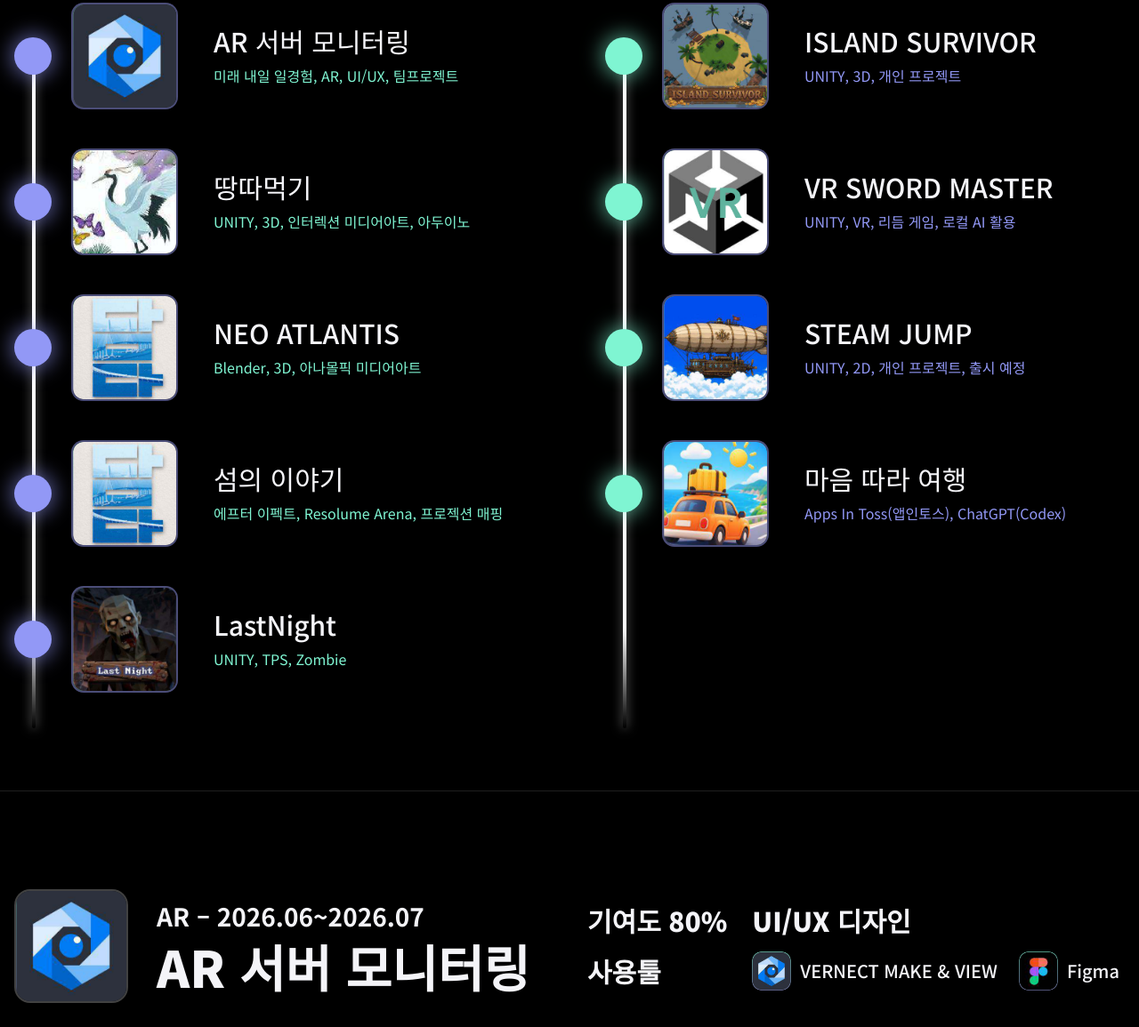
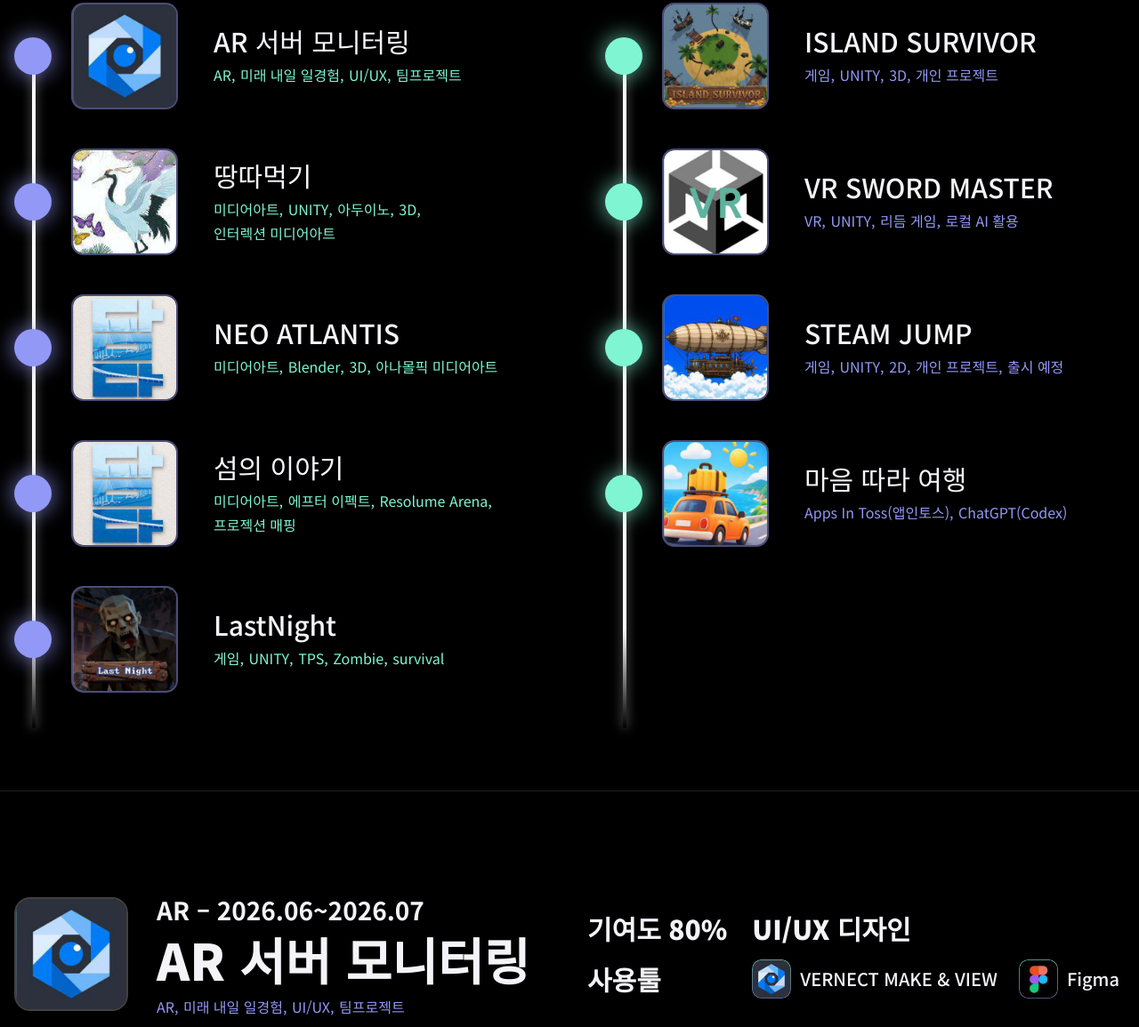
Before and after one commit to SeoSuHyeon1213/SeoSuHyeon1213, a plain HTML site: page index.html in a window 1280 px wide. Shown: the part 2057-3212 px from the top of the page at 89% size. Drawn offline with Linux system fonts and the light colour scheme.

Commit message:
Show project tags responsively and add SteamJump GitHub link

```diff
--- a/index.html
+++ b/index.html
@@ -105,11 +105,13 @@
   .edu .node:nth-child(2) { --dot: var(--mint); margin-top: 110px; }
 
   /* project list */
-  .plist { display: grid; grid-template-columns: 1fr 1fr; gap: 40px 80px; }
+  .plist { display: grid; grid-template-columns: repeat(2, minmax(0, 1fr)); gap: 40px 80px; }
   .plist .tl::before { top: 60px; }
   .plist .node { display: flex; gap: 40px; align-items: center; min-height: 120px; }
   .plist .node::before { top: 50%; transform: translateY(-50%); }
   .plist .node + .node { margin-top: 44px; }
+  .plist .summary { min-width: 0; }
+  .plist h3 { overflow-wrap: anywhere; }
   .picon {
     flex: none; width: 120px; height: 120px; border-radius: 14px; overflow: hidden;
     border: 2px solid rgba(146,152,246,.45); background: #111; transition: transform .25s, border-color .25s;
@@ -121,18 +123,26 @@
   .plist p { font-size: 16px; margin-top: 6px; }
   .plist .tl:nth-child(1) p { color: var(--mint); }
   .plist .tl:nth-child(2) p { color: var(--lav); }
+  .ptags { display: flex; flex-wrap: wrap; gap: 2px .35em; line-height: 1.6; }
+  .ptags span { max-width: 100%; overflow-wrap: anywhere; }
 
   /* project detail */
   .proj { border-top: 1px solid var(--border); }
-  .phead { display: grid; grid-template-columns: 1fr 1fr; gap: 40px; align-items: center; margin-bottom: 64px; }
-  .phead .title { display: flex; gap: 32px; align-items: center; }
+  .phead { display: grid; grid-template-columns: repeat(2, minmax(0, 1fr)); gap: 40px; align-items: center; margin-bottom: 64px; }
+  .phead .title { display: grid; grid-template-columns: 128px minmax(0, 1fr); gap: 8px 32px; align-items: center; }
+  .phead .title .picon { grid-row: 1 / 3; }
   .phead .picon { width: 128px; height: 128px; border-radius: 18px; border-color: rgba(255,255,255,.2); }
   .phead .cat { font-size: 28px; font-weight: 700; }
   .phead h2 { font-size: clamp(36px, 4.4vw, 60px); font-weight: 900; line-height: 1.15; }
+  .phead h2, .phead .cat { overflow-wrap: anywhere; }
+  .phead .ptags { grid-column: 2; color: var(--lav); font-size: 16px; }
   .meta { font-size: 30px; font-weight: 900; display: grid; grid-template-columns: auto 1fr; gap: 6px 28px; align-items: center; }
   .meta .tools { display: flex; flex-wrap: wrap; gap: 10px 24px; font-size: 20px; font-weight: 500; }
   .tool { display: inline-flex; align-items: center; gap: 10px; }
   .tool img { width: 44px; height: 44px; border-radius: 10px; }
+  .meta > *, .meta .tools { min-width: 0; }
+  .tool { max-width: 100%; overflow-wrap: anywhere; }
+  .tool img { flex-shrink: 0; }
   .pbody { display: grid; grid-template-columns: 1fr 1fr; gap: 60px; }
   .pbody .node h3 { font-size: 22px; font-weight: 900; color: var(--lav); line-height: 1.4; }
   .pbody .tl.mint .node h3 { color: var(--fg); }
@@ -185,9 +195,13 @@
     .picon { width: 76px; height: 76px; }
     .plist h3 { font-size: 21px; }
     .plist p { font-size: 14px; }
-    .phead .title { gap: 18px; }
-    .phead .picon { width: 84px; height: 84px; }
+    .phead { gap: 28px; margin-bottom: 40px; }
+    .phead .title { grid-template-columns: 64px minmax(0, 1fr); gap: 12px 16px; }
+    .phead .title .picon { grid-row: 1; }
+    .phead .picon { width: 64px; height: 64px; border-radius: 12px; }
     .phead .cat { font-size: 17px; }
+    .phead h2 { font-size: clamp(26px, 6.5vw, 36px); }
+    .phead .ptags { grid-column: 1 / -1; font-size: 14px; }
     .meta { font-size: 21px; gap: 10px 16px; }
     .meta .tools { font-size: 16px; gap: 10px 16px; }
     .tool img { width: 34px; height: 34px; }
@@ -291,7 +305,7 @@ const T = {
 };
 
 const P = [
-  { id: "ar", col: 0, title: "AR 서버 모니터링", tags: "미래 내일 일경험, AR, UI/UX, 팀프로젝트",
+  { id: "ar", col: 0, title: "AR 서버 모니터링", tags: "AR, 미래 내일 일경험, UI/UX, 팀프로젝트",
     cat: "AR", date: "2026.06~2026.07", contrib: "80%", role: "UI/UX 디자인", tools: ["vernect", "figma"],
     desc: [
       "미래내일 일경험 프로젝트입니다.<br>AR / VR 솔루션 기업인 버넥트(VERNECT)를 통하여 XR을 활용한 서버 모니터링 서비스를 개발했습니다.",
@@ -310,7 +324,7 @@ const P = [
       "초기에는 기능별 색상 체계를 중심으로 UI를 설계했지만, XR 콘텐츠의 공간감과 시각적 특성이 충분히 드러나지 않는다는 피드백을 받았습니다. 이에 요구사항을 다시 정리하고 글래스모피즘 기반의 반투명 UI로 개선했습니다.",
       "이 경험을 통해 <span class='m'>피드백을 구체적인 수정 항목으로 전환하는 방법</span>과, 기술적 제약 안에서도 클라이언트의 요구와 사용자 경험을 함께 고려해야 한다는 점을 배웠습니다."] },
 
-  { id: "ddang", col: 0, title: "땅따먹기", tags: "UNITY, 3D, 인터렉션 미디어아트, 아두이노",
+  { id: "ddang", col: 0, title: "땅따먹기", tags: "미디어아트, UNITY, 아두이노, 3D, 인터렉션 미디어아트",
     cat: "MEDIA ART", date: "2026.05~2026.06", contrib: "100%", role: "기획/제작", tools: ["unity", "arduino", "claude-code"],
     desc: [
       "안산문화재단 장소 지원 미디어아트 Blooming Nature 전시 작품",
@@ -326,7 +340,7 @@ const P = [
       "여러 작품이 동시에 운영되는 전시 환경을 고려해 노트북, 아두이노, 버튼을 하나의 세트로 구성하고, 설치와 재실행이 쉽도록 정리했습니다. 전시 전에는 반복 입력, 장시간 실행, 장비 재연결 상황을 점검했습니다.",
       "이를 통해 전시 콘텐츠에서는 시각적 완성도뿐 아니라 장시간 운영 안정성, 설치 편의성, 예외 상황 대응이 중요하다는 점을 배웠습니다."] },
 
-  { id: "neo", col: 0, title: "NEO ATLANTIS", tags: "Blender, 3D, 아나몰픽 미디어아트",
+  { id: "neo", col: 0, title: "NEO ATLANTIS", tags: "미디어아트, Blender, 3D, 아나몰픽 미디어아트",
     cat: "MEDIA ART", date: "2025.04~2025.05", contrib: "100%", role: "기획/제작", tools: ["blender"],
     desc: [
       "인천아트플랫폼 장소 지원 미디어아트 담다 전시 작품",
@@ -341,7 +355,7 @@ const P = [
       "한 달 남짓한 제작 기간 안에서 완성도를 확보하기 위해, 작품의 핵심이 되는 오브젝트는 직접 제작하고 배경과 보조 요소에는 검증된 무료 에셋을 활용했습니다. 또한 여러 제작 방식을 짧게 테스트한 뒤 작업 시간과 화면 완성도를 비교하여 최종 방식을 결정했습니다.",
       "이를 통해 제한된 일정에서는 모든 요소를 동일하게 제작하기보다, <span class='m'>핵심 표현에 리소스를 집중</span>하고 대체 가능한 요소를 빠르게 구분하는 것이 중요하다는 점을 배웠습니다."] },
 
-  { id: "island-story", col: 0, title: "섬의 이야기", tags: "에프터 이펙트, Resolume Arena, 프로젝션 매핑",
+  { id: "island-story", col: 0, title: "섬의 이야기", tags: "미디어아트, 에프터 이펙트, Resolume Arena, 프로젝션 매핑",
     cat: "MEDIA ART", date: "2025.04~2025.05", contrib: "100%", role: "기획/제작", tools: ["aftereffects", "resolume"],
     desc: [
       "인천아트플랫폼 장소 지원 미디어아트 담다 전시 작품",
@@ -357,7 +371,7 @@ const P = [
       "한국 관람객에게 친숙한 선사시대 유물을 중심으로 오브젝트를 선정하고, 화면이 땅속으로 이동하는 듯한 착시와 프로젝션 매핑 연출에 제작 시간을 집중했습니다.",
       "이를 통해 촉박한 일정에서는 제작 범위를 명확하게 정하고, 콘텐츠의 <span class='m'>핵심 메시지</span>와 관객에게 가장 먼저 전달될 요소에 우선순위를 두어야 한다는 점을 배웠습니다."] },
 
-  { id: "lastnight", col: 0, title: "LastNight", tags: "UNITY, TPS, Zombie",
+  { id: "lastnight", col: 0, title: "LastNight", tags: "게임, UNITY, TPS, Zombie, survival",
     cat: "GAME", date: "2026.06~2026.10", contrib: "100%", role: "기획/제작", tools: ["unity", "affinity"],
     desc: [
       "좀비 슈팅 게임입니다.",
@@ -374,7 +388,7 @@ const P = [
       "총기 시스템은 라이플용으로 작성한 클래스를 여러 총기에서 활용할 수 있도록 개선한 뒤, 이를 상속하여 샷건과 스나이퍼 라이플을 구현했습니다. 이 과정에서 새로운 기능을 추가할 때 공통 기능과 개별 동작을 구분하는 설계가 코드 재사용과 확장에 중요하다는 점을 배웠습니다.",
       "바리케이드는 좀비의 진입을 막으면서 플레이어는 통과할 수 있도록 구성했습니다. 이를 통해 방어 구역을 확보하면서도 아이템을 얻기 위해 외부로 이동하도록 유도하고자 했습니다. 충돌 규칙과 같은 기술적 구현도 플레이어의 동선과 위험·보상 선택을 만드는 요소임을 경험했습니다."] },
 
-  { id: "island", col: 1, title: "ISLAND SURVIVOR", tags: "UNITY, 3D, 개인 프로젝트",
+  { id: "island", col: 1, title: "ISLAND SURVIVOR", tags: "게임, UNITY, 3D, 개인 프로젝트",
     cat: "GAME", date: "2026.04~2026.07", contrib: "100%", role: "기획/제작", tools: ["unity", "affinity"],
     desc: [
       "탄막 회피 게임입니다.",
@@ -389,7 +403,7 @@ const P = [
       "초기에는 플레이 시간이 길어져도 난이도 변화가 크지 않아 긴장감이 부족했습니다. 이를 개선하기 위해 시간이 지날수록 탄막 생성 간격이 짧아지도록 조정하고, 위험을 감수한 플레이에 보상을 제공하는 근접 회피 점수 시스템을 추가했습니다. 또한 보이지 않는 충돌벽만으로는 플레이 가능 영역을 사용자가 충분히 인지하기 어렵다고 판단했습니다. 이에 배경을 섬 형태로 구성하여 플레이어가 화면의 경계를 자연스럽게 이해하도록 유도했습니다.",
       "이를 통해 의도한 사용자 경험을 만들기 위해서는 기능적인 제한뿐 아니라, 사용자가 직관적으로 이해할 수 있는 <span class='m'>시각적 안내</span>를 함께 설계해야 한다는 점을 배웠습니다."] },
 
-  { id: "vrsword", col: 1, title: "VR SWORD MASTER", tags: "UNITY, VR, 리듬 게임, 로컬 AI 활용",
+  { id: "vrsword", col: 1, title: "VR SWORD MASTER", tags: "VR, UNITY, 리듬 게임, 로컬 AI 활용",
     cat: "VR", date: "2026.05~2026.06", contrib: "100%", role: "기획/개발", tools: ["unity", "claude-code"],
     desc: [
       "VR Beat Saber류의 리듬게임입니다.",
@@ -405,7 +419,7 @@ const P = [
       "또한 플레이어가 현재 상태와 성과를 즉시 확인할 수 있도록 체력바와 콤보 UI를 추가했습니다. 제한된 기간 안에서 재미와 플레이 정보 전달에 직접 영향을 주는 항목을 우선적으로 선정하고 구현했습니다.",
       "이를 통해 콘텐츠 개선 시에는 기능을 무작정 추가하기보다, 플레이 테스트에서 확인된 문제를 기준으로 <span class='m'>우선순위</span>를 정해야 한다는 점을 배웠습니다."] },
 
-  { id: "steamjump", col: 1, title: "STEAM JUMP", tags: "UNITY, 2D, 개인 프로젝트, 출시 예정",
+  { id: "steamjump", col: 1, title: "STEAM JUMP", tags: "게임, UNITY, 2D, 개인 프로젝트, 출시 예정",
     cat: "GAME", date: "2026.06~2026.07", contrib: "100%", role: "기획/제작", tools: ["unity", "affinity"],
     desc: [
       "자동으로 이동하는 캐릭터를 조작해 발판과 장애물을 통과하고, 코인과 착지 보너스로 점수를 획득하는 2D 플랫포머입니다.",
@@ -415,7 +429,7 @@ const P = [
       ["가시 패널티", "가시를 피하지 못하면 게임오버가 됩니다."],
       ["난이도 증가", "플레이 시 20초씩 시간이 지날수록 이동 속도가 빨라져 숙련된 플레이를 요구하여 긴장감을 부여했습니다."],
       ["코요테 타임", "플레이어의 편의를 위해 BoxCollider2D의 길이를 조절하여 점프 영역을 넉넉히 잡아 <span class='m'>코요테 타임</span>을 구현하였습니다."]],
-    links: [["영상 보러가기", "https://www.youtube.com/watch?v=ZNgmrpRHqPk"], ["플레이 하기(Game Jolt)", "https://gamejolt.com/games/steamjump/1114480"]],
+    links: [["영상 보러가기", "https://www.youtube.com/watch?v=ZNgmrpRHqPk"], ["GitHub 보러가기", "https://github.com/SeoSuHyeon1213/SteamJump"], ["플레이 하기(Game Jolt)", "https://gamejolt.com/games/steamjump/1114480"]],
     retro: [
       "플레이 테스트 과정에서 발판 끝에서 점프했음에도 입력이 무시되는 듯한 불편이 반복적으로 확인되었습니다. 이를 개선 과제로 정의하고, BoxCollider2D의 판정 범위를 조절하여 코요테 타임을 구현했습니다. 수정 후 동일한 구간을 다시 테스트하며 조작감이 개선되었는지 확인했습니다.",
       "이를 통해 사용자 피드백을 막연한 의견으로 남기지 않고, <span class='m'>구체적인 제작 항목으로 정의해 적용하고 검증</span>하는 과정을 경험했습니다."] },
@@ -438,6 +452,10 @@ const P = [
       "이를 통해 정상 흐름뿐 아니라 <span class='m'>실패 상황의 기대 동작까지 정의하고 검증</span>해야 한다는 점을 배웠습니다."] }
 ];
 
+// Share the same ordered keywords between the project list and detail headers.
+const renderTags = p => `<p class="ptags" aria-label="작품 키워드">${p.tags.split(",").map((tag, i, tags) =>
+  `<span>${tag.trim()}${i < tags.length - 1 ? "," : ""}</span>`).join(" ")}</p>`;
+
 // project list (two glowing timelines)
 const cols = [document.createElement("div"), document.createElement("div")];
 cols[0].className = "tl small reveal";
@@ -446,7 +464,7 @@ P.forEach(p => {
   const a = document.createElement("a");
   a.className = "node"; a.href = "#p-" + p.id;
   a.innerHTML = `<div class="picon"><img src="assets/${p.id}-icon.png" alt=""></div>
-    <div><h3>${p.title}</h3><p>${p.tags}</p></div>`;
+    <div class="summary"><h3>${p.title}</h3>${renderTags(p)}</div>`;
   cols[p.col].appendChild(a);
 });
 document.getElementById("plist").append(...cols);
@@ -465,6 +483,7 @@ document.getElementById("details").innerHTML = P.map(p => {
       <div class="title">
         <div class="picon"><img src="assets/${p.id}-icon.png" alt=""></div>
         <div><div class="cat">${p.cat} – ${p.date}</div><h2>${p.title}</h2></div>
+        ${renderTags(p)}
       </div>
       <div class="meta">
         <span>기여도 ${p.contrib}</span><span>${p.role}</span>
```
